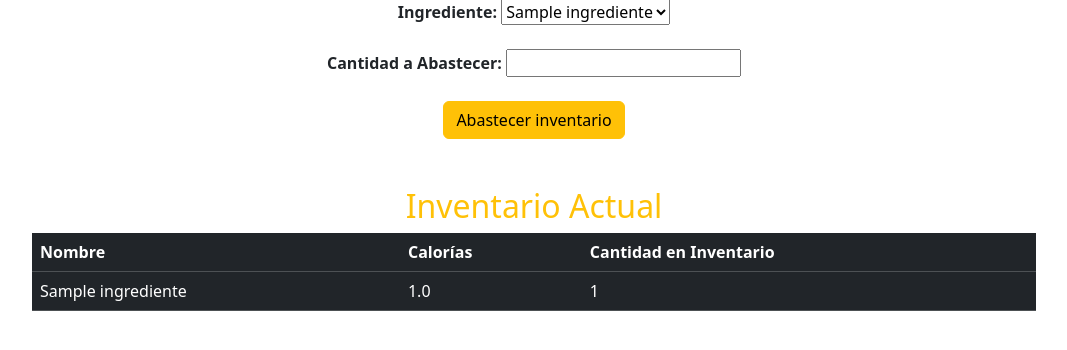
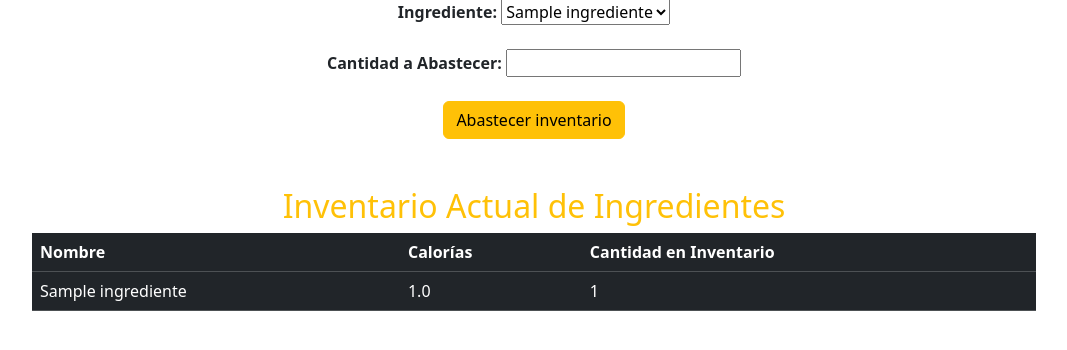
Before and after one commit to fgalofre01/Proyecto3-fgalofre, a Flask app: page /abastecer_inventario in a window 1280 px wide; the page is wider, and only the part inside the window is pictured. Shown: the part 281-631 px from the top of that part, without its empty margins (148-1215 px from the left). Run offline with Flask 3, Linux system fonts and the light colour scheme; a user stored in the database is signed in; tables that the repository leaves empty hold one stand-in row (values such as "Sample post"); some libraries are stand-ins or nearby versions.

Commit message:
Cambios en la plantilla

```diff
--- a/templates/abastecer_inventario.html
+++ b/templates/abastecer_inventario.html
@@ -38,7 +38,7 @@
         <button type="submit" class="btn btn-warning">Abastecer inventario</button>
     </form>
     <br><br>
-    <h2 class="text-center text-warning">Inventario Actual</h2>
+    <h2 class="text-center text-warning">Inventario Actual de Ingredientes</h2>
     <table class="table table-dark">
         <thead>
             <tr>
```
